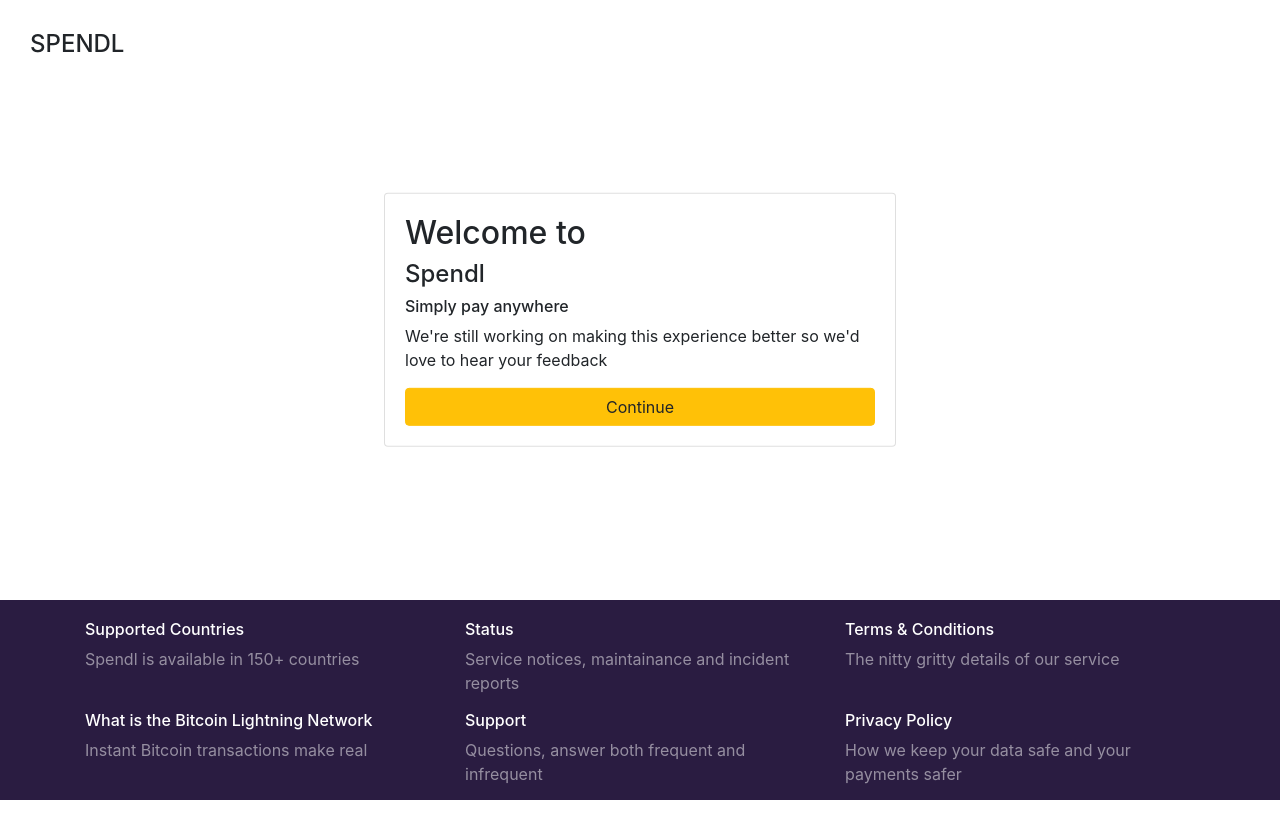
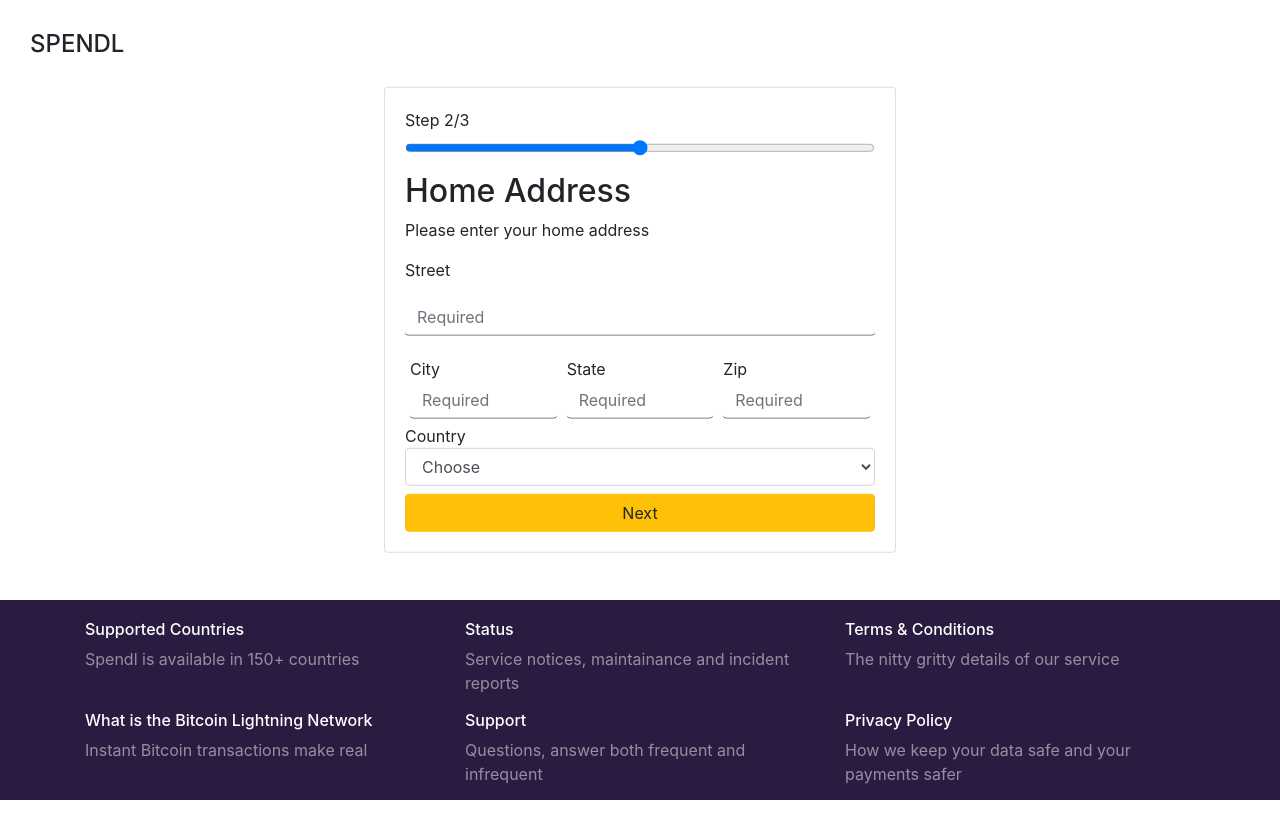
Before and after one commit to emaema-07/crypto-ui, a React (Create React App) app: page /address in a window 1280 px wide. Built offline with nearby package versions, Linux system fonts and the light colour scheme.

Commit message:
screens added

```diff
--- /dev/null
+++ b/src/components/userboarding/Address.js
@@ -0,0 +1,81 @@
+import React, {useState} from 'react';
+import { Button, Row, Col, Form } from "react-bootstrap";
+import { useHistory } from "react-router-dom";
+
+
+
+const Address = () => {
+
+    const history = useHistory();
+
+    const onSubmit = () => {
+
+        history.push("/document");
+    }
+    return (
+        <div style={styles.root}>
+           <Form>
+                <Form.Group controlId="formBasicRange">
+                    <Form.Label>Step 2/3</Form.Label>
+                    <Form.Control type="range" />
+                </Form.Group>
+            </Form>
+
+           <>
+            <b><h2>Home Address</h2></b>
+            <p>Please enter your home address</p>
+            <Form>
+                <Form.Group >
+                    <p style={{ textAlign: 'left' }}>Street</p>
+                    <Form.Control type="email" placeholder="Required" style={styles.textfield}/>
+                </Form.Group>
+                <div style={styles.head}>
+                <div style={styles.head1}>
+                    <span >City </span>
+                    <Form.Control type="text" placeholder="Required" style={styles.textfield} />
+                </div>
+                <div style={styles.head1}>
+                    <span >State </span>
+                    <Form.Control type="text" placeholder="Required" style={styles.textfield} />
+                </div>
+                <div style={styles.head1}>
+                    <span >Zip </span>
+                    <Form.Control type="text" placeholder="Required" style={styles.textfield} />
+                </div>
+                </div>
+                <span >Country</span>
+                    <Form.Control as="select">
+                        <option>Choose</option>
+                        <option>Albania	</option>
+                        <option>Algeria	</option>
+                        <option>india </option>
+                        <option>Colombia </option>
+                    </Form.Control>
+            </Form>
+                <Button variant="warning" block  style={{marginTop:"8px"}} onClick = { () => onSubmit()}>
+                    Next
+                </Button>
+            </>
+        </div>
+
+    )
+}
+
+export default Address;
+
+const styles = {
+    root: {
+        textAlign: 'left',
+    },
+    head: {
+        textAlign: 'left',
+        display: 'flex',
+    },
+    head1: {
+        padding: 5,
+    },
+    textfield: {
+        border : '2px',
+        borderBottom: '1px solid ',
+    },
+}
--- /dev/null
+++ b/src/components/userboarding/IdentificationDocument.js
@@ -0,0 +1,73 @@
+import React, { useState,useEffect } from 'react';
+import { Button, Form, Spinner } from "react-bootstrap";
+import { useHistory } from "react-router-dom";
+
+
+
+const IdentificationDocument = () => {
+
+    const history = useHistory();
+    const [document,setDocument] = useState(false)
+    const [load,setLoad] = useState(false)
+
+    const onSubmit = () =>{
+
+        history.push("/login");
+    }
+
+    useEffect(() => {
+    const intervalId = setInterval(() => {
+        setLoad(true)
+    }, 10000);
+
+  },[]); // eslint-disable-line react-hooks/exhaustive-deps
+
+    return (
+        <div style={styles.root}>
+            <Form>
+                <Form.Group controlId="formBasicRange">
+                    <Form.Label>Step 1/3</Form.Label>
+                    <Form.Control type="range" />
+                </Form.Group>
+            </Form>
+            <b><h2>Identification Document</h2></b>
+           {!document ?
+           <>
+            <h5>Grab your national ID card or passport for identification</h5>
+            <h6>For successful verification, please make sure of the following</h6>
+            <p>1.Take off your glasses</p>
+            <p>2.Your document is up to date</p>
+            <p>3.Your document conatins latin characters</p>
+            <h6>Resident permits and driving licenses are not applicable</h6>
+                <Button variant="warning"  block onClick ={ () => setDocument(true)} >
+                    Continue
+                </Button>
+            </>:
+            !load ?
+            <div style={{textAlign:"center",marginTop:"20%"}}>
+            <h6>Upload from your mobile phone</h6>
+            <p>Click the link we sent to +xxx420 and follow instruction on screen.</p>
+            <Spinner animation="border" variant="warning" />
+            <p>I didn't receive a link</p>
+            </div>:
+             <div style={{textAlign:"center",marginTop:"20%"}}>
+             <h6>Documents received </h6>
+             <p>Your identity is being verified, please wait</p>
+             <Spinner animation="border" variant="warning" />
+             <p>wait in lobby</p>
+             </div>
+
+           }
+
+        </div>
+
+    )
+}
+
+export default IdentificationDocument;
+
+const styles = {
+    root: {
+        textAlign: 'left',
+    },
+}
--- /dev/null
+++ b/src/components/userboarding/PhoneVerification.js
@@ -0,0 +1,83 @@
+import React, {useState} from 'react';
+import { Button, Row, Col, Form } from "react-bootstrap";
+import { useHistory } from "react-router-dom";
+
+
+
+const PhoneVerify = () => {
+
+    const history = useHistory();
+    const [code,setCode] = useState(false)
+
+    const onSubmit = () => {
+
+        history.push("/address");
+    }
+    return (
+        <div style={styles.root}>
+           <Form>
+                <Form.Group controlId="formBasicRange">
+                    <Form.Label>Step 1/3</Form.Label>
+                    <Form.Control type="range" />
+                </Form.Group>
+            </Form>
+           {!code ?
+           <>
+            <b><h2>Phone Verification</h2></b>
+            <p>Please enter your phone number for verification</p>
+            <div style={styles.head}>
+                <div style={styles.head1}>
+                    <span >Country</span>
+                    <Form.Control as="select">
+                        <option>Afghanistan	+93</option>
+                        <option>Albania	+355</option>
+                        <option>Algeria	+213</option>
+                        <option>india +91</option>
+                        <option>Colombia +57</option>
+                    </Form.Control>
+                </div>
+                <div style={styles.head1}>
+                    <span >Number </span>
+                    <Form.Control type="number" placeholder="Required" style={styles.textfield} />
+                </div>
+            </div>
+
+                <Button variant="warning" block onClick={() => setCode(true)} >
+                    Next
+                </Button>
+            </>:
+
+            <div>
+            <h2 >Phone Verification</h2>
+          <p>We have sent a confirmation code to +351916019420</p>
+            <Form>
+            <Form.Group >
+                <p style={{ textAlign: 'left' }}>Confirmation code</p>
+                <Form.Control type="email" placeholder="Required" style={styles.textfield}/>
+            </Form.Group>
+            <Button variant="warning"  block onClick={() => onSubmit()}>
+              Next
+            </Button>
+        <p >Resend code</p>
+        <p>Change Number</p>
+        </Form>
+        </div>}
+        </div>
+
+    )
+}
+
+export default PhoneVerify;
+
+const styles = {
+    root: {
+        textAlign: 'left',
+    },
+    head: {
+        textAlign: 'left',
+        display: 'flex',
+    },
+    head1: {
+        padding: 5,
+    },
+}
--- a/src/components/userboarding/VerifyEmail.js
+++ b/src/components/userboarding/VerifyEmail.js
@@ -1,9 +1,17 @@
 import React, { useState } from 'react';
 import { Button, Form, Col } from "react-bootstrap";
+import { useHistory } from "react-router-dom";
 
 
 
 const VerifyEmail = () => {
+    const history = useHistory();
+
+    const onSubmit = () =>{
+
+        history.push("/phone-verify");
+    }
+
     return (
         <div>
             <h2 >Verify Your Email</h2>
@@ -13,7 +21,7 @@
                 <p style={{ textAlign: 'left' }}>Confirmation code</p>
                 <Form.Control type="email" placeholder="Required" style={styles.textfield}/>
             </Form.Group>
-            <Button variant="warning"  block>
+            <Button variant="warning"  block onClick = { () => onSubmit()}>
               Next
             </Button>
         </Form>
--- a/src/router.js
+++ b/src/router.js
@@ -8,6 +8,9 @@
 import HomePage from './components/userboarding/HomePage';
 import LoginPage from './components/userboarding/LoginPage';
 import VerifyEmail from './components/userboarding/VerifyEmail';
+import PhoneVerify from './components/userboarding/PhoneVerification';
+import Address from './components/userboarding/Address';
+import IdentificationDocument from './components/userboarding/IdentificationDocument';
 
 const MainRouter = () => {
   return (
@@ -19,6 +22,15 @@
         <Route path="/verify">
           <VerifyEmail />
         </Route>
+        <Route path="/phone-verify">
+          <PhoneVerify />
+        </Route>
+        <Route path="/address">
+          <Address />
+        </Route>
+        <Route path="/document">
+          <IdentificationDocument />
+        </Route>
         <Route path={["/home-page", "/"]}>
           <HomePage />
         </Route>
```
Lines whose indentation alone changed are shown as unchanged.
